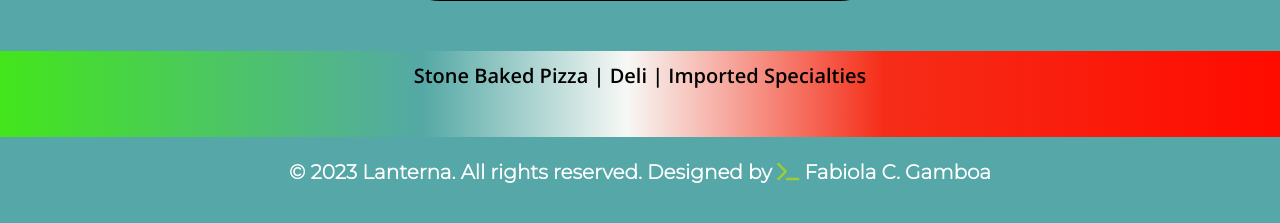
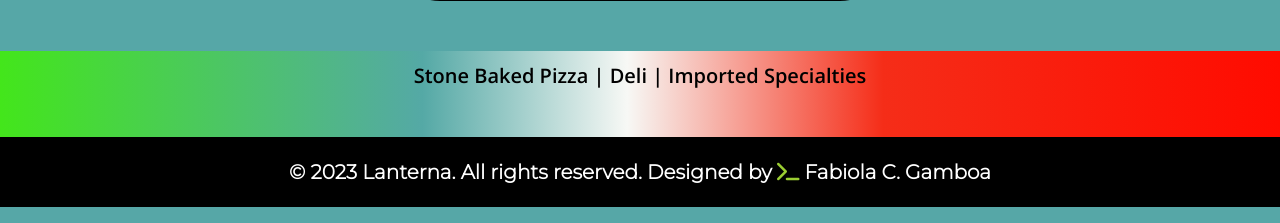
Before and after one commit to Fabscg/lanterna-marketplace, a PHP site: page /public/index.html in a window 1280 px wide. Shown: the part 3947-4170 px from the top of the page. Run offline with PHP 8.4, Linux system fonts and the light colour scheme; some libraries are stand-ins or nearby versions.

Commit message:
added black-bg in footer

```diff
--- a/public/style.css
+++ b/public/style.css
@@ -397,6 +397,8 @@ footer {
 
 .copyright {
     padding-top: 20px;
+    background-color: black;
+    height:max-content;
     /* margin-top: 20px; */
 }
 
```
Also changed, not shown: 1 other file.
